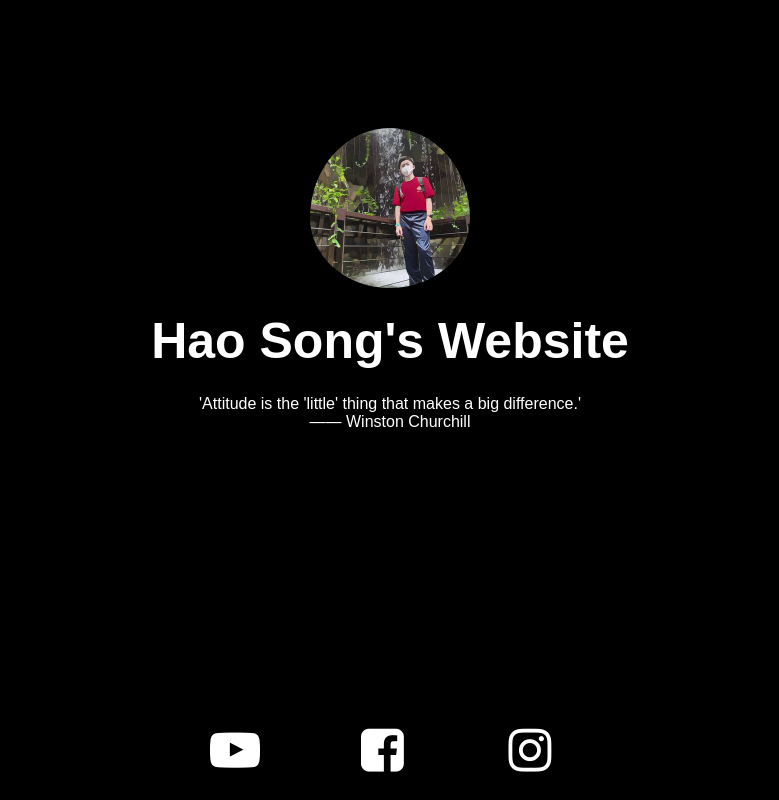
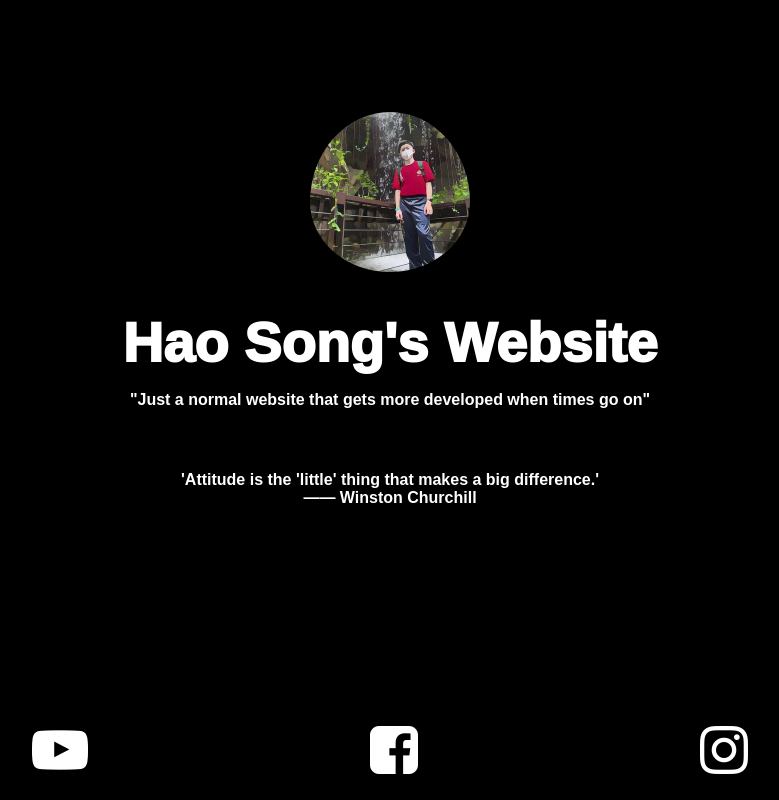
Before and after one commit to HaoSongyt112/iamchs, a plain HTML site: page index.html in a window 1280 px wide. Shown: the whole page, without its empty margins (250-1029 px from the left). Drawn offline with Linux system fonts and the light colour scheme.

Commit message:
Add files via upload

```diff
--- a/index.css
+++ b/index.css
@@ -1,21 +1,27 @@
 body {
     margin: 0;
     background-color: black;
+    font-family: Arial, Helvetica, sans-serif;
 }
 
 img[src*="https://cdn.000webhost.com/000webhost/logo/footer-powered-by-000webhost-white2.png"] {display: none;}
 
 .content {
+    display: flex;
+    width: 100vw;
+    height: 80vh;
+    flex-direction: column;
+    justify-content: center;
+    align-items: center;
     text-align: center;
-    margin-top: 10%;
     animation: fadeInAnimation ease 3s;
     animation-iteration-count: 1;
     animation-fill-mode: forwards;
 }
 
 .content .profile {
-    width: 160px;
-    height: 160px;
+    width: min(20vw, 160px);
+    height: auto;
     border-radius: 50%;
     padding-bottom: 20px;
     -webkit-user-drag: none;
@@ -24,34 +30,39 @@ img[src*="https://cdn.000webhost.com/000webhost/logo/footer-powered-by-000webhos
 
 .content .main-text {
     color: white;
-    font-family: Arial, Helvetica, sans-serif;
-    font-weight: 900;
-    font-size: 50px;
+    font-weight: 1000;
+    font-size: 3.5em;
+    margin: 0px;
     user-select: none;
 }
 
-.fa {
-    width: 120px;
-    height: 20px;
-    padding-right: 15px;
-    margin-top: 25px;
+.content .desc-text {
+    font-size: 1em;
     color: white;
-    text-decoration: none;
 }
 
 .footer {
+    width: 100vw;
+    height: 5vh;
+    display: flex;
     position: fixed;
-    left: 0;
-    bottom: 0;
-    width: 100%;
-    height: 100px;
-    background-color: black;
-    text-align: center;
-    font-size: 50px;
-    user-select: none;
+    justify-content: space-evenly;
+    align-items: center;
+    bottom: 30px;
     animation: fadeInAnimation ease 3s;
     animation-iteration-count: 1;
     animation-fill-mode: forwards;
+  }
+
+  .footer a {
+    font-size: 3.5em;
+    color: white;
+    text-decoration: none;
+    transition: font-size 0.5s;
+  }
+
+  .footer a:hover {
+    font-size: 5em;
   }
 
   #quotes {
--- a/index.html
+++ b/index.html
@@ -10,9 +10,10 @@
         <div class="content">
             <img draggable="false" class="profile" src="331132568_5988140724578652_3630607485385876409_n.jpg">
             <br>
-            <a class="main-text">Hao Song's Website</a>
+            <h1 class="main-text">Hao Song's Website</h1>
+            <h3 class="desc-text">"Just a normal website that gets more developed when times go on" </h3>
             <div class="quotes">
-                <a id="quotes"></a>
+                <h4 id="quotes"></h4>
             </div>
         </div>
         <div class="footer">
@@ -23,7 +24,7 @@
     </body>
     <script>
         var texts = [
-          "'Impossible makes a person keeps going' <br> —— Hao Song",
+          "'That’s one small step for a man, a giant leap for mankind.' <br> —— Neil Armstrong",
           "'We cannot solve problems with the kind of thinking we employed when we came up with them.' <br> —— Albert Einstein",
           "'If you are working on something that you really care about, you don’t have to be pushed. The vision pulls you.' <br> — Steve Jobs",
           "'It is often the small steps, not the giant leaps, that bring about the most lasting change.' <br> —— Queen Elizabeth II",
```
